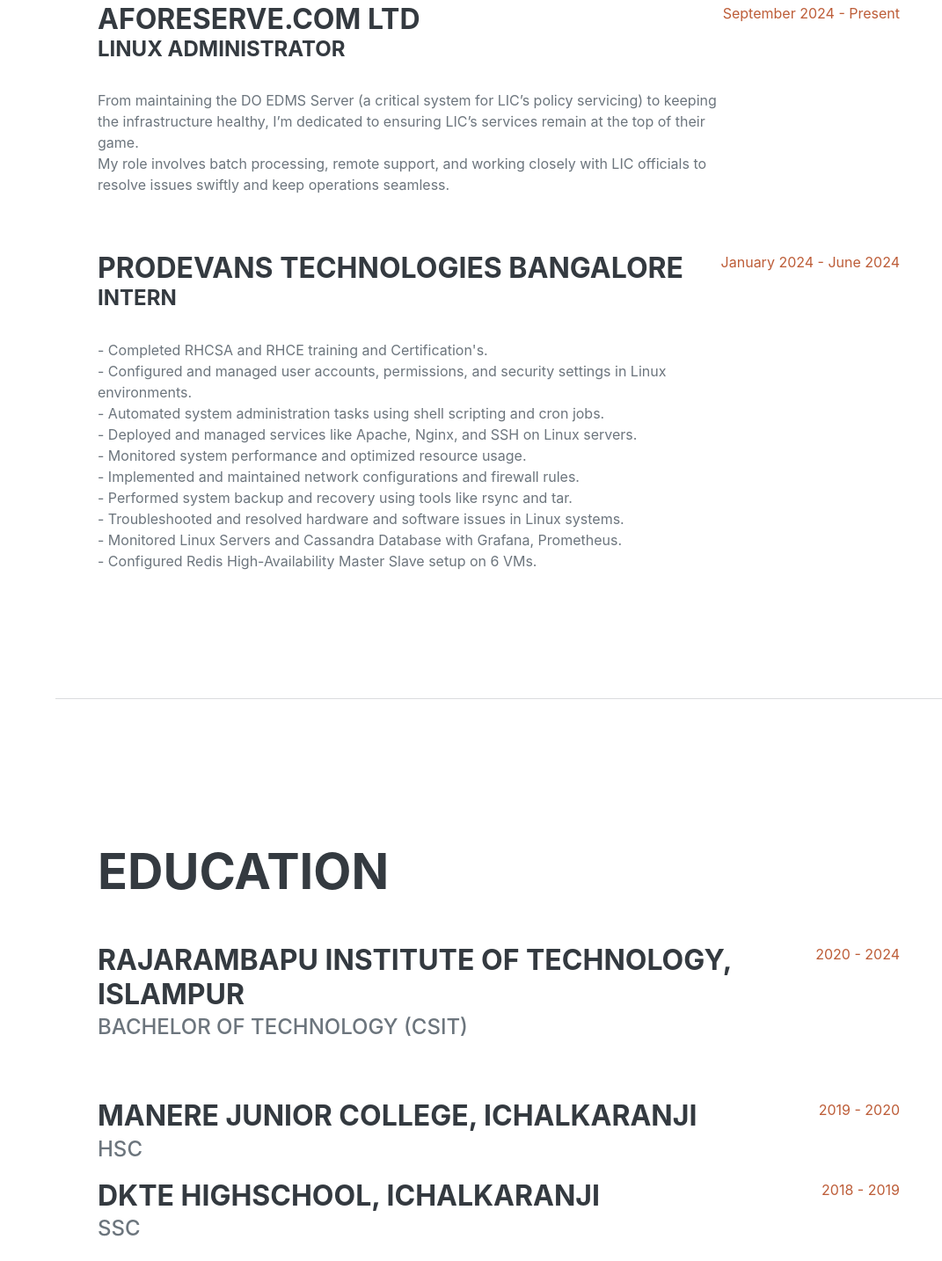
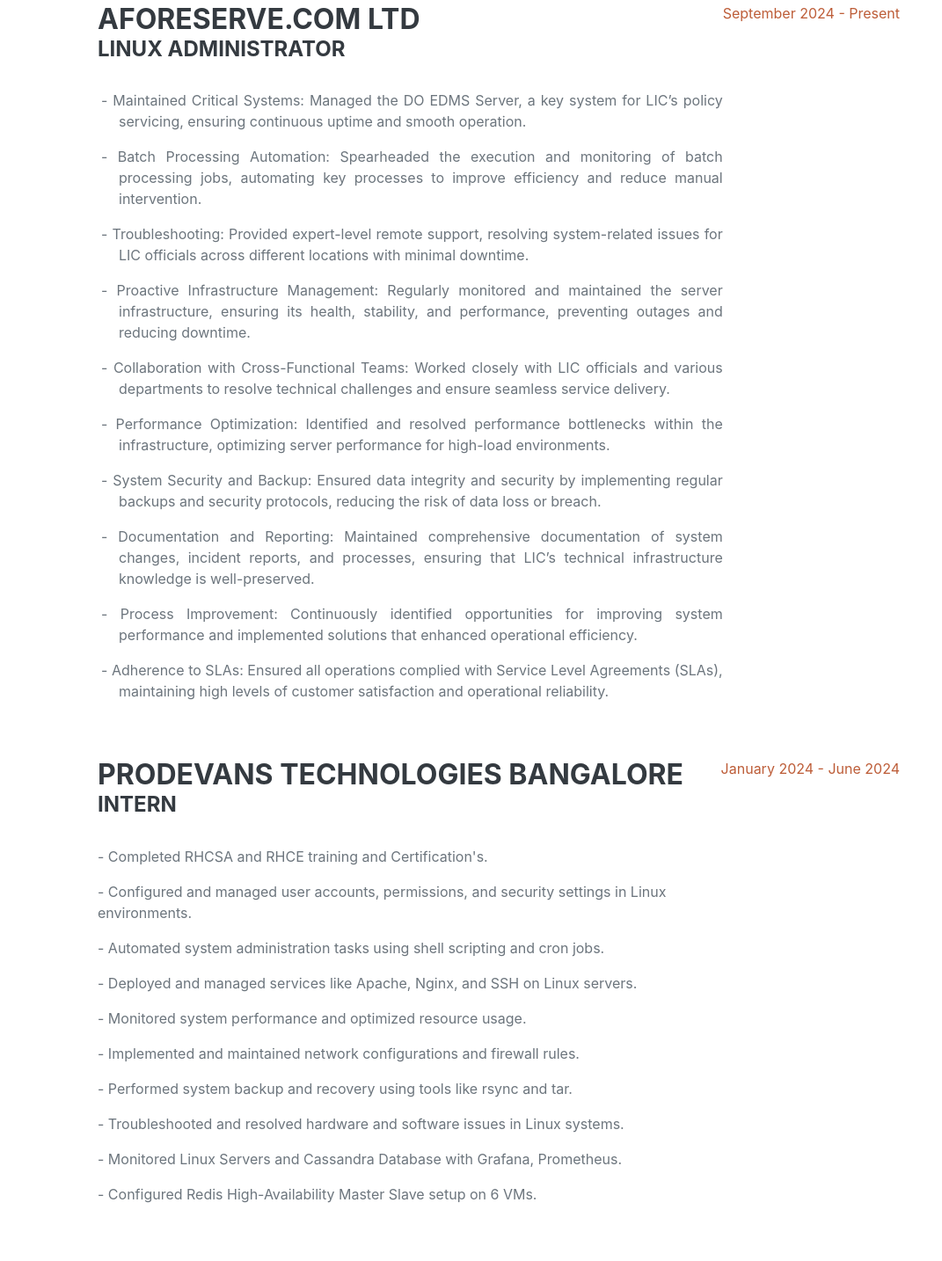
Before and after one commit to Sumit192002/My_Portfolio, a website: page index.html in a window 1280 px wide. Shown: the part 993-2427 px from the top of the page at 88% size, without its empty margins (209-1280 px from the left). Drawn offline with nearby package versions, Linux system fonts and the light colour scheme; a web font is replaced by a local one.

Commit message:
indentation

```diff
--- a/index.html
+++ b/index.html
@@ -70,10 +70,45 @@
                 <h3 class="mb-0">Aforeserve.Com Ltd</h3>
                 <h4>Linux Administrator</h4>
                 <br>
-                <p>
-                    From maintaining the DO EDMS Server (a critical system for LIC’s policy servicing) to keeping the infrastructure healthy, I’m dedicated to ensuring LIC’s services remain at the top of their game.</br>
-                    My role involves batch processing, remote support, and working closely with LIC officials to resolve issues swiftly and keep operations seamless.
-                </p>
+           <style>
+    .hanging-indent {
+        text-indent: -20px; /* Indents first line by -20px */
+        padding-left: 24px; /* Adds padding to align second and further lines */
+        text-align: justify;
+    }
+</style>
+
+<p class="hanging-indent">
+    - Maintained Critical Systems: Managed the DO EDMS Server, a key system for LIC’s policy servicing, ensuring continuous uptime and smooth operation.
+</p>
+<p class="hanging-indent">
+    - Batch Processing Automation: Spearheaded the execution and monitoring of batch processing jobs, automating key processes to improve efficiency and reduce manual intervention.
+</p>
+<p class="hanging-indent">
+    - Troubleshooting: Provided expert-level remote support, resolving system-related issues for LIC officials across different locations with minimal downtime.
+</p>
+<p class="hanging-indent">
+    - Proactive Infrastructure Management: Regularly monitored and maintained the server infrastructure, ensuring its health, stability, and performance, preventing outages and reducing downtime.
+</p>
+<p class="hanging-indent">
+    - Collaboration with Cross-Functional Teams: Worked closely with LIC officials and various departments to resolve technical challenges and ensure seamless service delivery.
+</p>
+<p class="hanging-indent">
+    - Performance Optimization: Identified and resolved performance bottlenecks within the infrastructure, optimizing server performance for high-load environments.
+</p>
+<p class="hanging-indent">
+    - System Security and Backup: Ensured data integrity and security by implementing regular backups and security protocols, reducing the risk of data loss or breach.
+</p>
+<p class="hanging-indent">
+    - Documentation and Reporting: Maintained comprehensive documentation of system changes, incident reports, and processes, ensuring that LIC’s technical infrastructure knowledge is well-preserved.
+</p>
+<p class="hanging-indent">
+    - Process Improvement: Continuously identified opportunities for improving system performance and implemented solutions that enhanced operational efficiency.
+</p>
+<p class="hanging-indent">
+    - Adherence to SLAs: Ensured all operations complied with Service Level Agreements (SLAs), maintaining high levels of customer satisfaction and operational reliability.
+</p>
+
             </div>
             <div class="flex-shrink-0">
                 <span class="text-primary">September 2024 - Present </span>
@@ -85,18 +120,34 @@
                 <h3 class="mb-0">Prodevans Technologies Bangalore</h3>
                 <h4>INTERN</h4>
                <br>
+                <style>
+    .hanging-indent {
+        text-indent: -20px; /* Indents first line by -20px */
+        padding-left: 24px; /* Adds padding to align second and further lines */
+        text-align: justify;
+    }
+</style>
                 <p>
-                    - Completed RHCSA and RHCE training and Certification's.</br>
-                    - Configured and managed user accounts, permissions, and security settings in Linux environments.</br>
-                    - Automated system administration tasks using shell scripting and cron jobs.</br>
-                    - Deployed and managed services like Apache, Nginx, and SSH on Linux servers.</br>
+                    - Completed RHCSA and RHCE training and Certification's.</br> </p>
+                    <p> - Configured and managed user accounts, permissions, and security settings in Linux environments.</br></p>
+                    <p>                    - Automated system administration tasks using shell scripting and cron jobs.</br>
+</p>
+                    <p>                    - Deployed and managed services like Apache, Nginx, and SSH on Linux servers.</br>
+</p>
+                    <p>
                     - Monitored system performance and optimized resource usage.</br>
-                    - Implemented and maintained network configurations and firewall rules.</br>
-                    - Performed system backup and recovery using tools like rsync and tar.</br>
-                    - Troubleshooted and resolved hardware and software issues in Linux systems.</br>
-                    - Monitored Linux Servers and Cassandra Database with Grafana, Prometheus.</br>
-                    - Configured Redis High-Availability Master Slave setup on 6 VMs.</br>
-                </p>
+                    </p>
+                    <p>                    - Implemented and maintained network configurations and firewall rules.</br>
+</p>
+                     <p>                    - Performed system backup and recovery using tools like rsync and tar.</br>
+</p>
+                      <p>                    - Troubleshooted and resolved hardware and software issues in Linux systems.</br>
+</p>
+                       <p>                    - Monitored Linux Servers and Cassandra Database with Grafana, Prometheus.</br>
+</p>
+                        <p>                    - Configured Redis High-Availability Master Slave setup on 6 VMs.</br>
+</p>
+
             </div>
             <div class="flex-shrink-0">
                 <span class="text-primary">January 2024  - June 2024</span>
```
